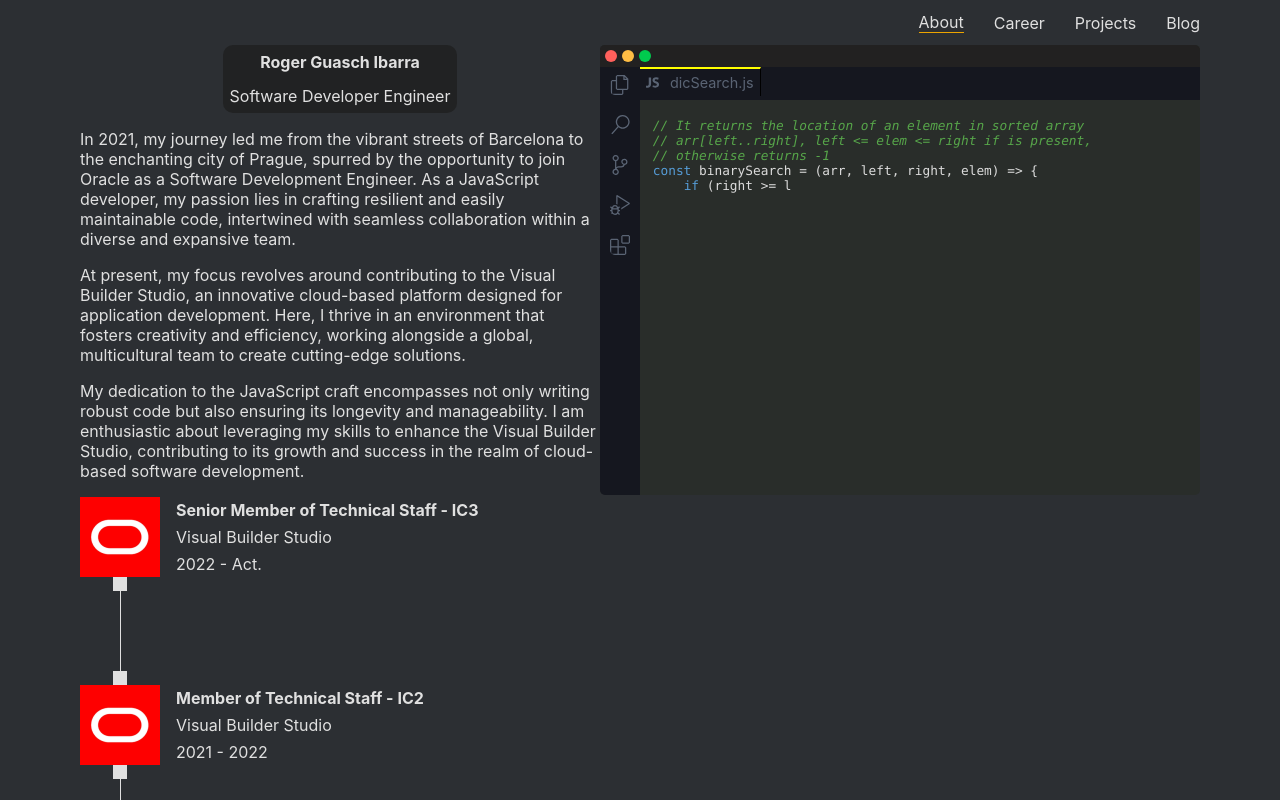
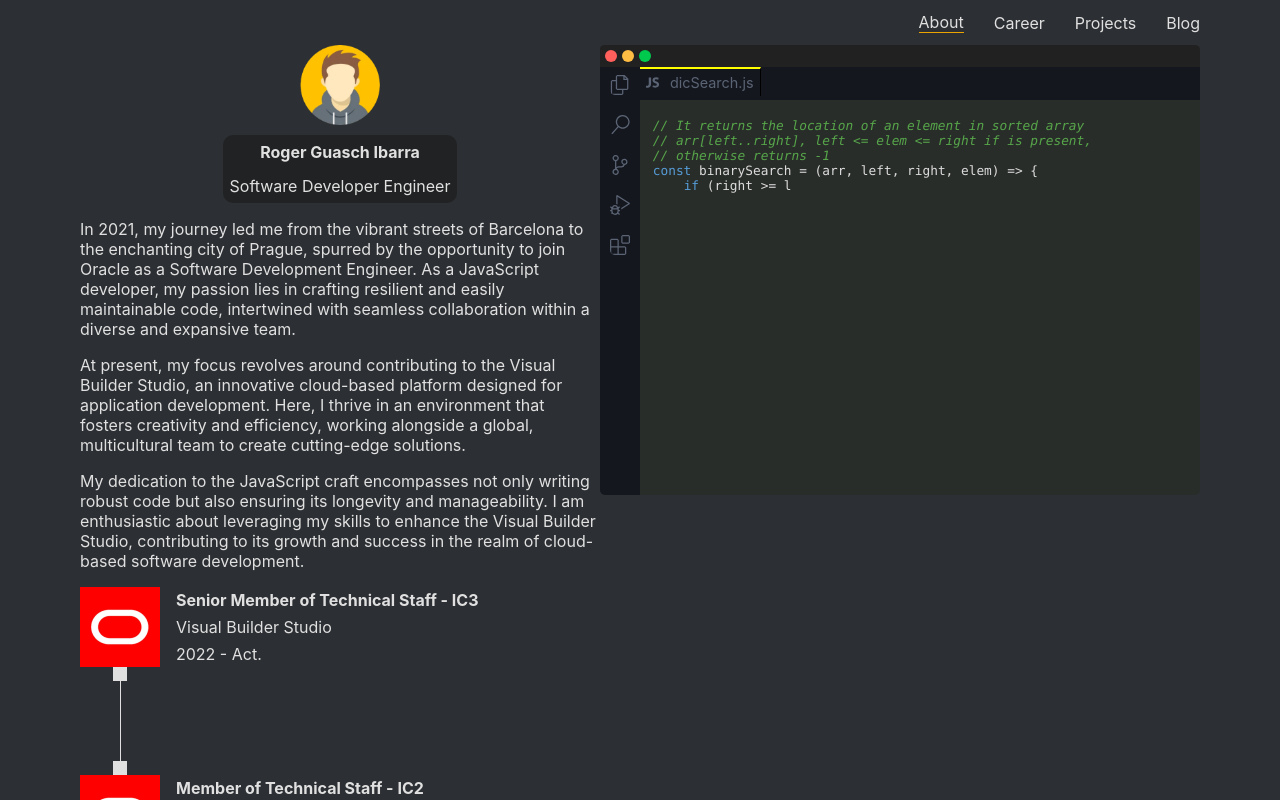
Before and after one commit to roguib/personal-site, a React (Create React App) app: page / in a window 1280 px wide. Shown: the top 800 px of the page. Built offline with nearby package versions, Linux system fonts and the light colour scheme.

Commit message:
use a placeholder for profile pic

```diff
--- a/src/components/Profile/Profile.css
+++ b/src/components/Profile/Profile.css
@@ -1,6 +1,4 @@
 .profile-wrapper {
-    background-color: var(--eerie-black);
-    border-radius: 10px;
     display: flex;
     flex-direction: column;
     align-items: center;
@@ -14,3 +12,13 @@
 .profile-wrapper p:first-child {
     font-weight: bold;
 }
+
+.name-wrapper {
+    background-color: var(--eerie-black);
+    border-radius: 10px;
+    display: flex;
+    flex-direction: column;
+    align-items: center;
+    justify-content: center;
+    margin-top: 10px;
+}
--- a/src/components/Profile/Profile.js
+++ b/src/components/Profile/Profile.js
@@ -1,10 +1,14 @@
 import './Profile.css';
+import profilePicture from '../../images/profile-picture.png';
 
 function Profile() {
     return (
         <div className="profile-wrapper">
-            <p>Roger Guasch Ibarra</p>
-            <p>Software Developer Engineer</p>
+            <img src={profilePicture} />
+            <div className="name-wrapper">
+                <p>Roger Guasch Ibarra</p>
+                <p>Software Developer Engineer</p>
+            </div>
         </div>
     );
 }
```
Also changed, not shown: src/images/profile-picture.png (added).
